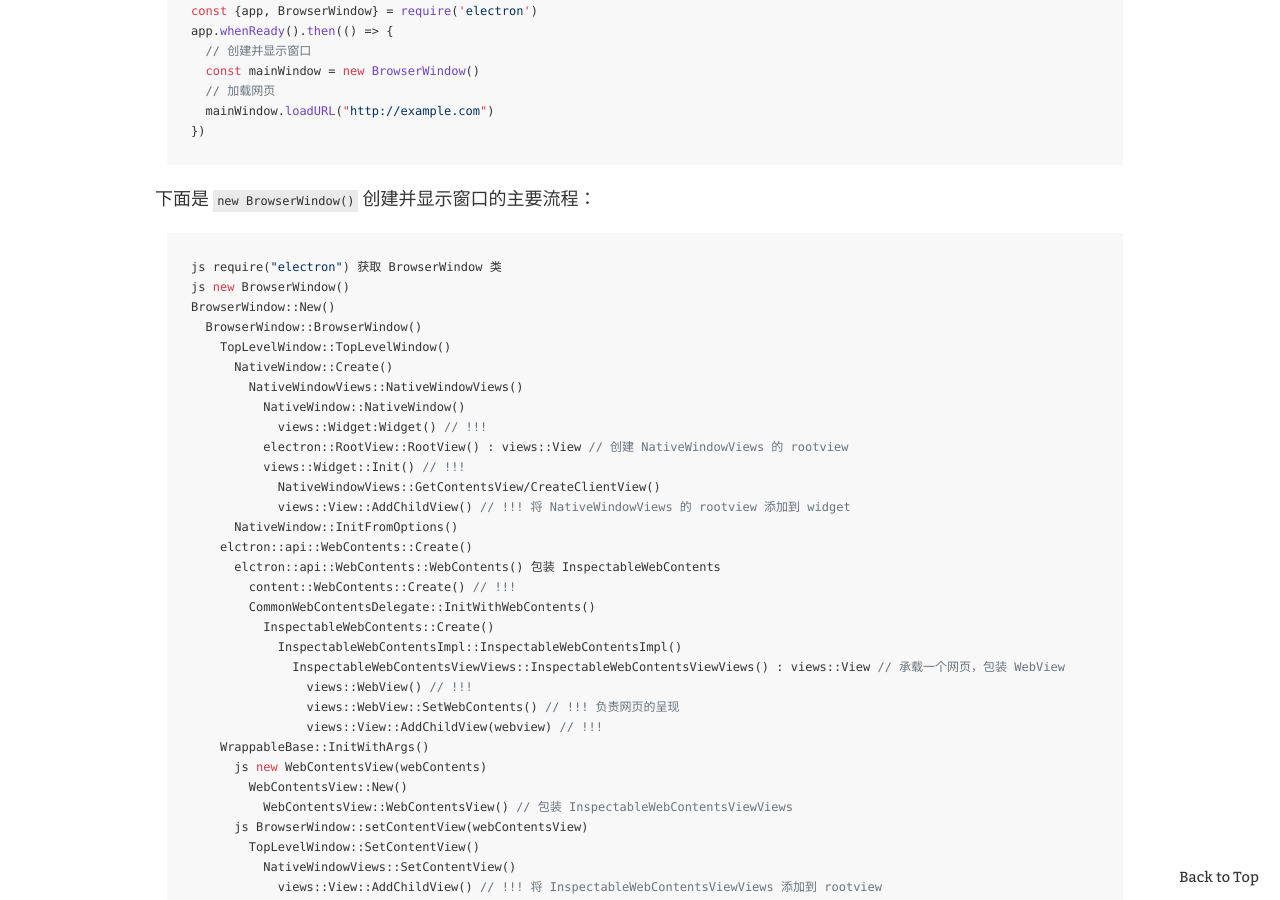
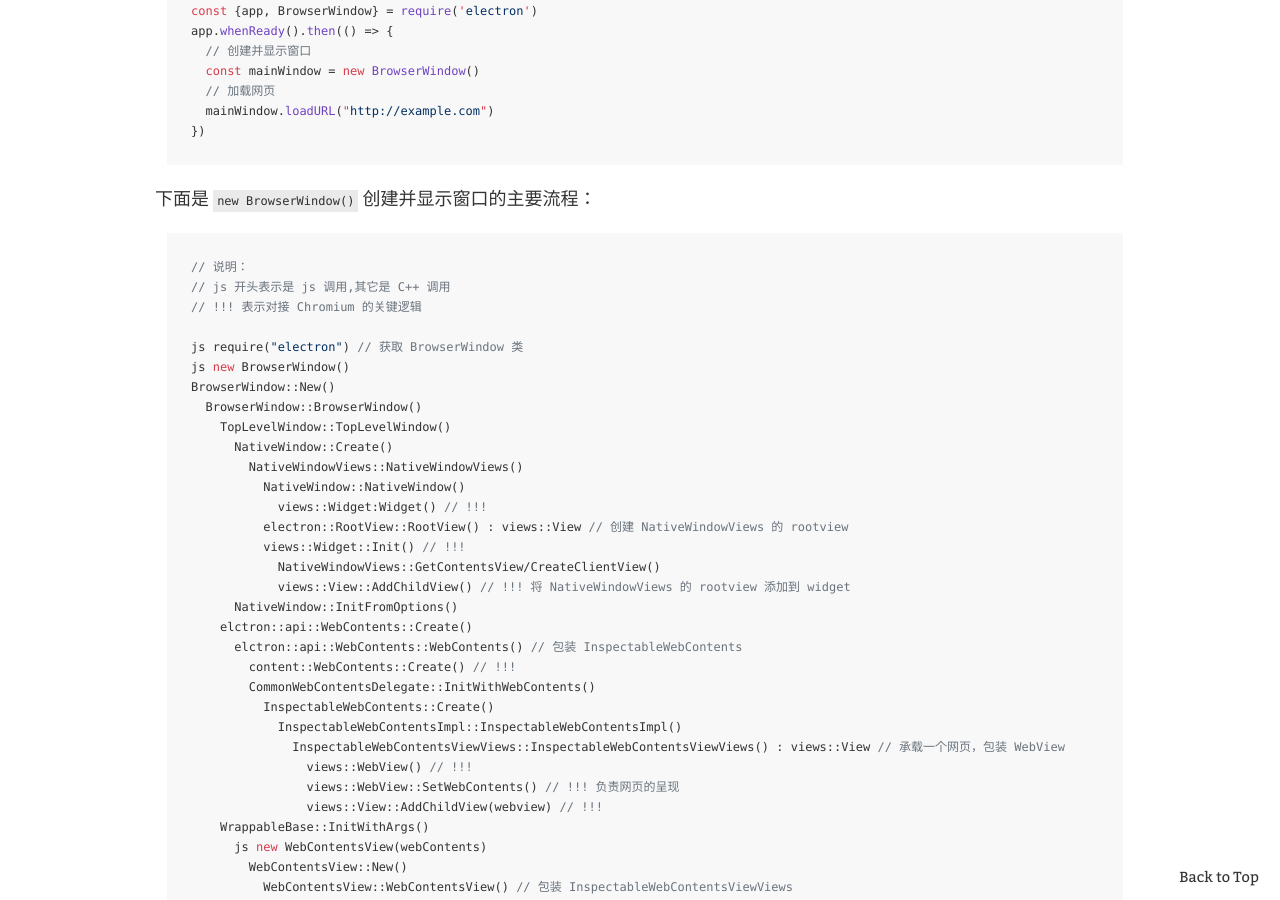
Before and after one commit to keyou/keyou.github.io, a Jekyll site: the page built from _posts/2020-07-02-electron-browser-window.md, in a window 1280 px wide and 900 px high, scrolled down 420 px. Built offline with Jekyll 4.4.1, drawn with Linux system fonts in a browser that asks for light colours; our own code applies the rules of GitHub Pages for plain Markdown files; comment, search, counter and statistics services are not loaded.

Commit message:
update: electron browser window

````diff
--- a/_posts/2020-07-02-electron-browser-window.md
+++ b/_posts/2020-07-02-electron-browser-window.md
@@ -23,7 +23,11 @@
 下面是 `new BrowserWindow()` 创建并显示窗口的主要流程：
 
 ```c++
-js require("electron") 获取 BrowserWindow 类
+// 说明：
+// js 开头表示是 js 调用,其它是 C++ 调用
+// !!! 表示对接 Chromium 的关键逻辑
+
+js require("electron") // 获取 BrowserWindow 类
 js new BrowserWindow()
 BrowserWindow::New()
   BrowserWindow::BrowserWindow()
@@ -38,7 +42,7 @@
             views::View::AddChildView() // !!! 将 NativeWindowViews 的 rootview 添加到 widget
       NativeWindow::InitFromOptions()
     elctron::api::WebContents::Create()
-      elctron::api::WebContents::WebContents() 包装 InspectableWebContents
+      elctron::api::WebContents::WebContents() // 包装 InspectableWebContents
         content::WebContents::Create() // !!!
         CommonWebContentsDelegate::InitWithWebContents()
           InspectableWebContents::Create()
````
